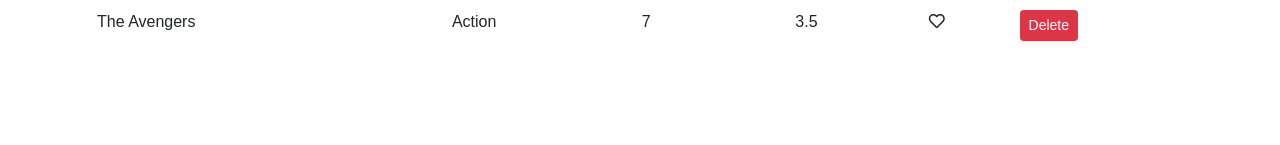
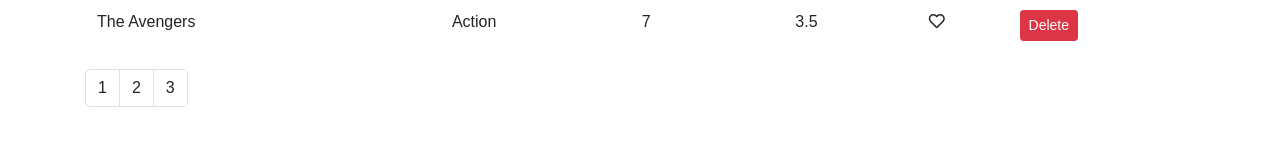
Before and after one commit to PabloYza/Vidly, a React (Create React App) app: page / in a window 1280 px wide. Shown: the part 561-706 px from the top of the page. Built offline with nearby package versions, Linux system fonts and the light colour scheme.

Commit message:
Pagination component - displaying pages

```diff
--- a/src/components/common/pagination.js
+++ b/src/components/common/pagination.js
@@ -1,9 +1,25 @@
 import React from 'react';
+import _ from 'lodash';
 
 const Pagination = props => {
+  const { itemsCount, pageSize } = props;
+
+  const pagesCount = Math.ceil(itemsCount / pageSize);
+  if (pagesCount === 1) return null;
+  const pages = _.range(1, pagesCount + 1);
+
+
   return (
-    null
-   );
+    <nav aria-label="Page navigation example">
+      <ul className="pagination">
+      { pages.map(page =>(
+        <li key={page} className="page-item">
+          <a className="page-link">{page}</a>
+        </li>
+      ))}
+      </ul>
+    </nav>
+  );
 }
 
 export default Pagination;
--- a/src/components/movies.js
+++ b/src/components/movies.js
@@ -61,7 +61,11 @@
               ))}
           </tbody>
         </table>
-        <Pagination itemsCount={count} pageSize={this.state.pageSize} onPageChange={this.handlePageChange} />
+        <Pagination
+          itemsCount={count}
+          pageSize={this.state.pageSize}
+          onPageChange={this.handlePageChange}
+        />
       </React.Fragment>
     )
   }
```
